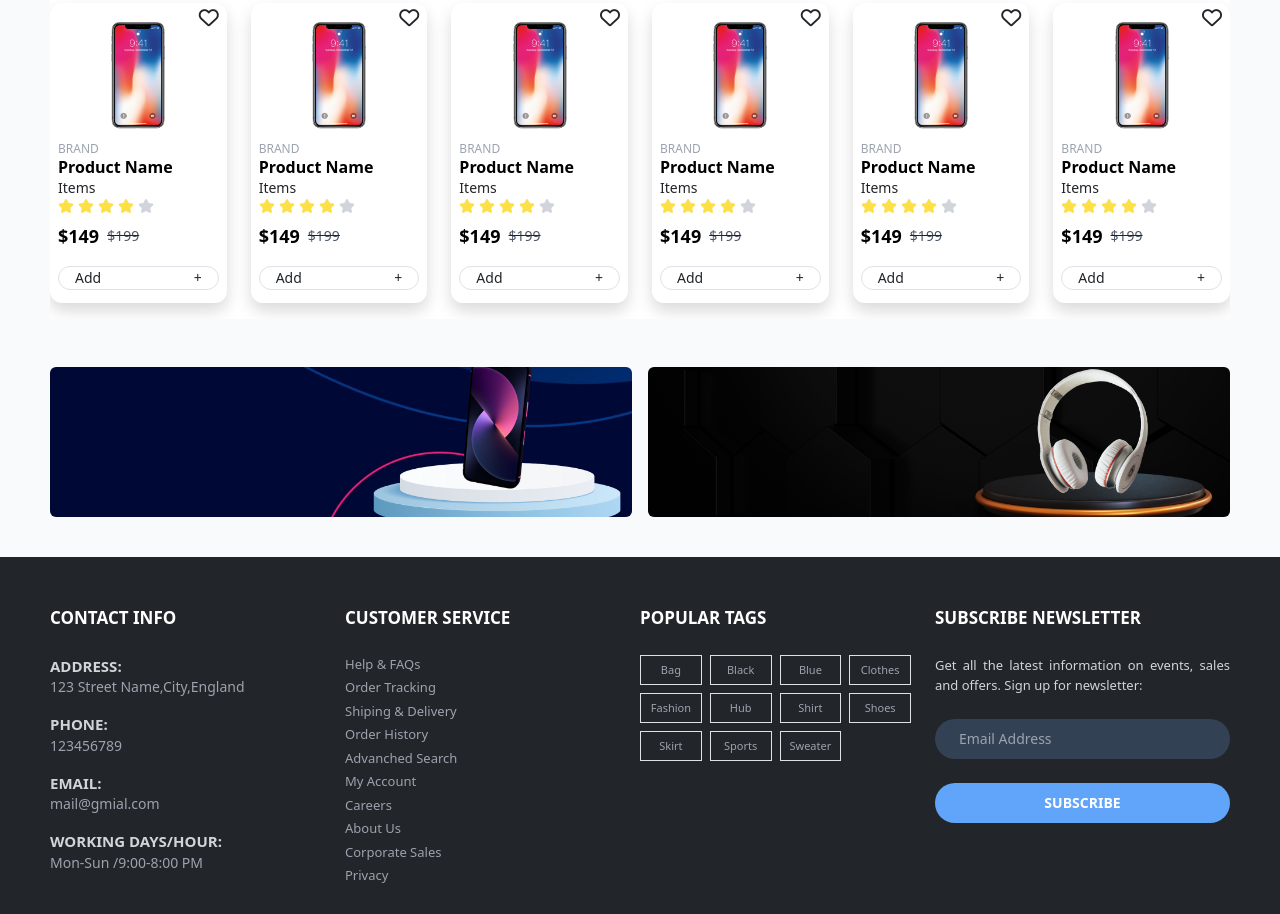
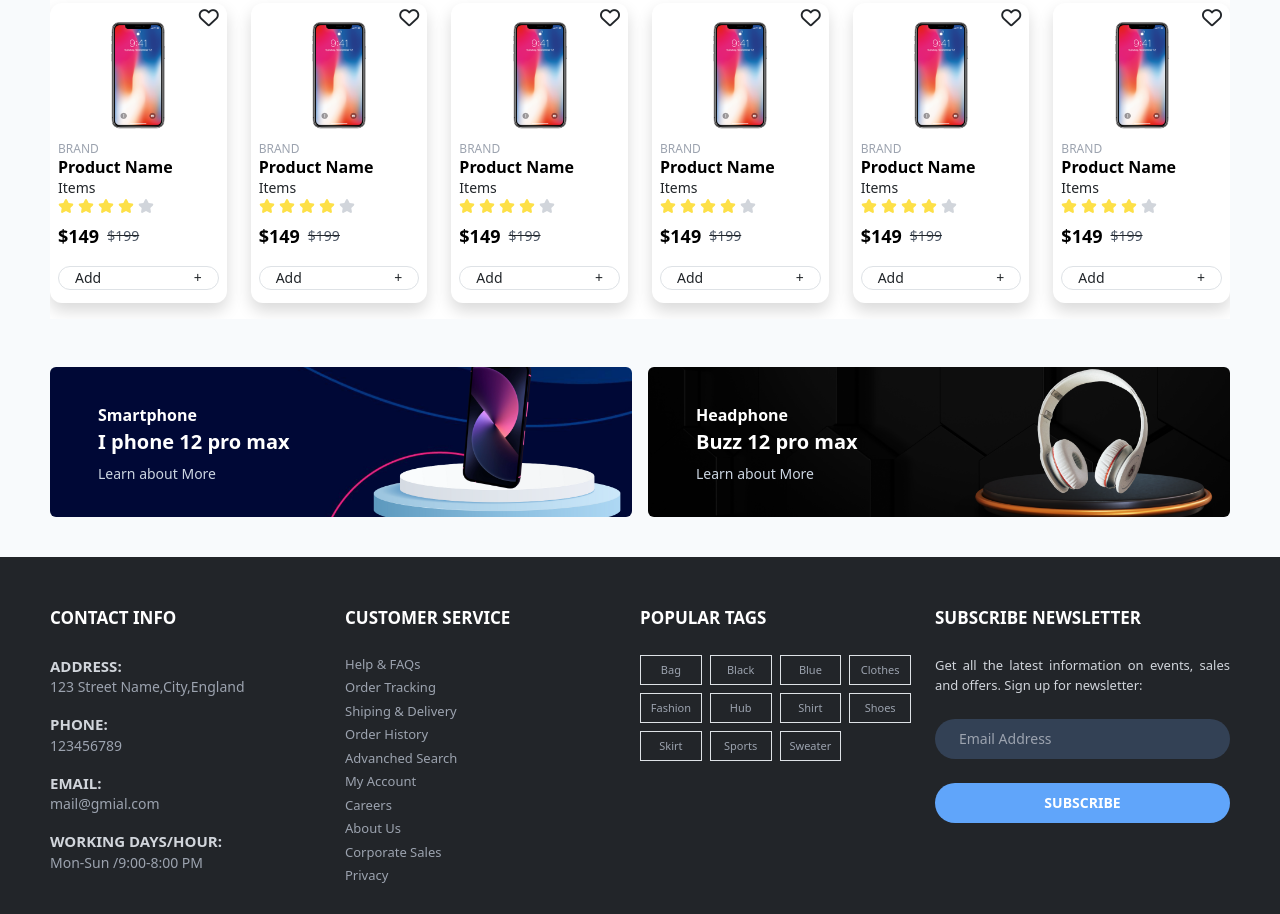
Before and after one commit to mishuk09/Ecommerce, a plain HTML site: page index.html in a window 1280 px wide. Shown: the part 1218-2132 px from the top of the page. Drawn offline with nearby package versions, Linux system fonts and the light colour scheme.

```diff
--- a/index.html
+++ b/index.html
@@ -1508,11 +1508,29 @@
             <!-- Random  Card Section  -->
 
             <div class="custom-container flex gap-3 mb-10">
-                <div class="rounded-md w-[100%] h-[150px]"
+                <div class="rounded-md flex items-center w-[100%] h-[150px]"
                     style="background-image: url('/images/home/1.png'); background-size: cover; background-position: center;">
+                    <div class="px-5">
+                        <p class="text-white font-nunito font-bold text-xl">
+                            <span class="text-base"> Smartphone</span> <br>
+                            I phone 12 pro max
+                        </p>
+                        <p class="text-slate-300 text-sm mt-2">
+                            Learn  about More
+                        </p>
+                    </div>
                 </div>
-                <div class="rounded-md w-[100%] h-[150px]"
+                <div class="rounded-md  flex items-center w-[100%] h-[150px]"
                     style="background-image: url('/images/home/2.png'); background-size: cover; background-position: center;">
+                    <div class="px-5">
+                        <p class="text-white font-nunito font-bold text-xl">
+                            <span class="text-base"> Headphone</span> <br>
+                            Buzz 12 pro max
+                        </p>
+                        <p class="text-slate-300 text-sm mt-2">
+                            Learn  about More
+                        </p>
+                    </div>
                 </div>
             </div>
 
```
